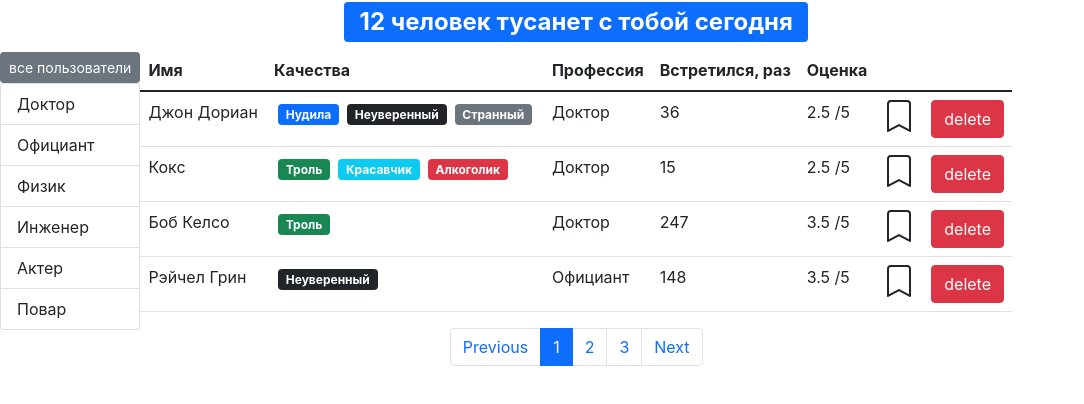
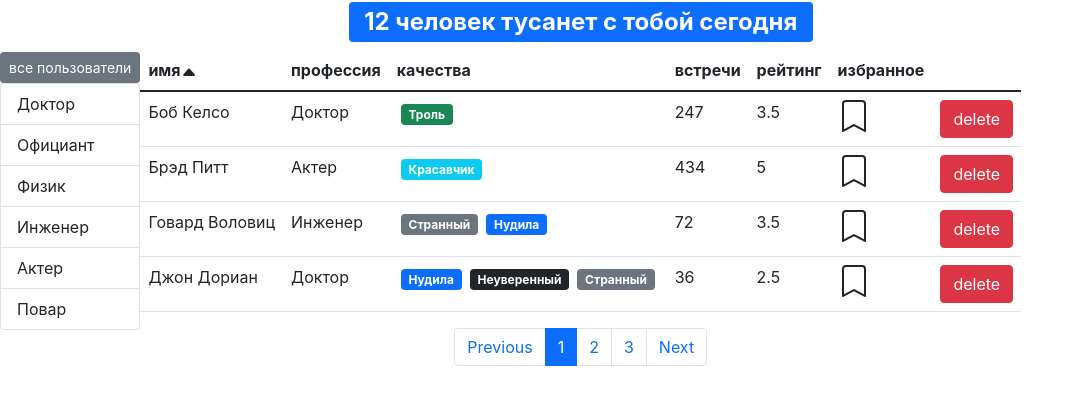
Before and after one commit to truten-original/fast-company, a React (Create React App) app: page / in a window 1280 px wide. Shown: the top 404 px of the page, without its empty margins (0-1084 px from the left). Built offline with nearby package versions, Linux system fonts and the light colour scheme.

Commit message:
feature/sort

```diff
--- a/src/api/fake.api/professions.api.js
+++ b/src/api/fake.api/professions.api.js
@@ -18,7 +18,7 @@ const fetchAll = () =>
   new Promise((resolve) => {
     window.setTimeout(function() {
       resolve(professions)
-    }, 2000)
+    }, 100)
   })
 
 export default {
--- a/src/api/fake.api/user.api.js
+++ b/src/api/fake.api/user.api.js
@@ -147,7 +147,7 @@ const fetchAll = () =>
   new Promise((resolve) => {
     window.setTimeout(function() {
       resolve(users)
-    }, 2000)
+    }, 100)
   })
 
 export default {
--- a/src/components/Header/Header.jsx
+++ /dev/null
@@ -1,16 +0,0 @@
-const Header = () => {
-  return (
-    <thead>
-      <tr>
-        <th scope="col">Имя</th>
-        <th scope="col">Качества</th>
-        <th scope="col">Профессия</th>
-        <th scope="col">Встретился, раз</th>
-        <th scope="col">Оценка</th>
-        <th />
-      </tr>
-    </thead>
-  )
-}
-
-export default Header
--- /dev/null
+++ b/src/components/Table/Table.jsx
@@ -0,0 +1,54 @@
+import TableHeader from "../TableHeader/TableHeader"
+import TableBody from "../TableBody/TableBody"
+import ToogleBookmark from "../User/iconsSvg/ToogleBookmark/ToogleBookmark"
+import PropTypes from "prop-types"
+import Qualities from "../Qualities/Qualities"
+const Table = ({
+  currentUsers,
+  handleDelete,
+  selectedSort,
+  handleSort,
+  handleBookmark
+}) => {
+  const sortingUnits = {
+    name: { name: "имя", path: "name" },
+    profession: { name: "профессия", path: "profession.name" },
+    qualities: {
+      name: "качества",
+      component: (user) => <Qualities user={user} />
+    },
+    completedMeetings: { name: "встречи", path: "completedMeetings" },
+    rate: { name: "рейтинг", path: "rate" },
+    bookmark: {
+      name: "избранное",
+      component: (user) => (
+        <ToogleBookmark handleBookmark={handleBookmark} user={user} />
+      ),
+      path: "bookmark"
+    },
+    delete: { component: "delete" }
+  }
+  return (
+    <table className="table">
+      <TableHeader
+        selectedSort={selectedSort}
+        onSort={handleSort}
+        sortingUnits={sortingUnits}
+      />
+      <TableBody
+        handleBookmark={handleBookmark}
+        users={currentUsers}
+        handleDelete={handleDelete}
+        sortingUnits={sortingUnits}
+      />
+    </table>
+  )
+}
+Table.propTypes = {
+  currentUsers: PropTypes.array,
+  handleDelete: PropTypes.func,
+  handleSort: PropTypes.func,
+  selectedSort: PropTypes.object,
+  handleBookmark: PropTypes.func
+}
+export default Table
--- /dev/null
+++ b/src/components/TableBody/TableBody.jsx
@@ -0,0 +1,28 @@
+import PropTypes from "prop-types"
+import User from "../User/User"
+
+const TableBody = ({ users, handleDelete, sortingUnits, handleBookmark }) => {
+  return (
+    <tbody>
+      {users &&
+        users.map((user) => {
+          return (
+            <User
+              handleBookmark={handleBookmark}
+              sortingUnits={sortingUnits}
+              user={user}
+              handleDelete={handleDelete}
+              key={user._id}
+            />
+          )
+        })}
+    </tbody>
+  )
+}
+TableBody.propTypes = {
+  users: PropTypes.array,
+  handleDelete: PropTypes.func,
+  sortingUnits: PropTypes.object,
+  handleBookmark: PropTypes.func
+}
+export default TableBody
--- /dev/null
+++ b/src/components/TableHeader/TableHeader.jsx
@@ -0,0 +1,45 @@
+import PropTypes from "prop-types"
+import CaretDown from "./iconsSvg/CaretDown/CaretDown"
+import CaretUp from "./iconsSvg/CaretUp/CaretUp"
+const TableHeader = ({ onSort, selectedSort, sortingUnits }) => {
+  const handleSort = (item) => {
+    selectedSort.sortParam === item
+      ? onSort({
+        ...selectedSort,
+        sortDirection: selectedSort.sortDirection === "asc" ? "desc" : "asc"
+      })
+      : onSort({ ...selectedSort, sortParam: item })
+  }
+  return (
+    <thead>
+      <tr>
+        {Object.keys(sortingUnits).map((unit) => (
+          <th
+            onClick={() => {
+              sortingUnits[unit].path && handleSort(sortingUnits[unit].path)
+            }}
+            role={sortingUnits[unit].path && "button"}
+            scope="col"
+            key={unit}
+          >
+            {sortingUnits[unit].name}
+            {sortingUnits[unit].path === selectedSort.sortParam &&
+              (selectedSort.sortDirection === "asc"
+                ? (
+                <CaretUp />
+                  )
+                : (
+                <CaretDown />
+                  ))}
+          </th>
+        ))}
+      </tr>
+    </thead>
+  )
+}
+TableHeader.propTypes = {
+  selectedSort: PropTypes.object,
+  onSort: PropTypes.func,
+  sortingUnits: PropTypes.object
+}
+export default TableHeader
--- /dev/null
+++ b/src/components/TableHeader/iconsSvg/CaretDown/CaretDown.jsx
@@ -0,0 +1,16 @@
+const CaretDown = () => {
+  return (
+    <svg
+      xmlns="http://www.w3.org/2000/svg"
+      width="16"
+      height="16"
+      fill="currentColor"
+      className="bi bi-caret-down-fill"
+      viewBox="0 0 16 16"
+    >
+      <path d="M7.247 11.14 2.451 5.658C1.885 5.013 2.345 4 3.204 4h9.592a1 1 0 0 1 .753 1.659l-4.796 5.48a1 1 0 0 1-1.506 0z" />
+    </svg>
+  )
+}
+
+export default CaretDown
--- /dev/null
+++ b/src/components/TableHeader/iconsSvg/CaretUp/CaretUp.jsx
@@ -0,0 +1,16 @@
+const CaretUp = () => {
+  return (
+    <svg
+      xmlns="http://www.w3.org/2000/svg"
+      width="16"
+      height="16"
+      fill="currentColor"
+      className="bi bi-caret-up-fill"
+      viewBox="0 0 16 16"
+    >
+      <path d="m7.247 4.86-4.796 5.481c-.566.647-.106 1.659.753 1.659h9.592a1 1 0 0 0 .753-1.659l-4.796-5.48a1 1 0 0 0-1.506 0z" />
+    </svg>
+  )
+}
+
+export default CaretUp
--- a/src/components/User/User.jsx
+++ b/src/components/User/User.jsx
@@ -1,33 +1,35 @@
+import _ from "lodash"
 import PropTypes from "prop-types"
-import { propTypes } from "react-bootstrap/esm/Image"
-import Qualities from "../Qualities/Qualities"
-import ToogleBookmark from "./iconsSvg/ToogleBookmark/ToogleBookmark"
-const User = ({ user, handleDelete }) => {
+const User = ({ user, handleDelete, sortingUnits }) => {
+  const renderUnit = (unit, user) => {
+    if (sortingUnits[`${unit}`].component) {
+      if (typeof sortingUnits[unit].component === "function") {
+        return sortingUnits[unit].component(user)
+      } else {
+        return (
+          <button
+            onClick={() => handleDelete(user._id)}
+            className="btn btn-danger"
+          >
+            delete
+          </button>
+        )
+      }
+    } else {
+      return _.get(user, _.get(sortingUnits, `${unit}.path`))
+    }
+  }
   return (
     <tr>
-      <td>{user.name}</td>
-      <td>
-        <Qualities user={user} />
-      </td>
-      <td>{user.profession.name}</td>
-      <td>{user.completedMeetings}</td>
-      <td>{user.rate} /5</td>
-      <td>
-        <ToogleBookmark />
-      </td>
-      <td>
-        <button
-          onClick={() => handleDelete(user._id)}
-          className="btn btn-danger"
-        >
-          delete
-        </button>
-      </td>
+      {Object.keys(sortingUnits).map((sortingUnit) => (
+        <td key={sortingUnit}> {renderUnit(sortingUnit, user)}</td>
+      ))}
     </tr>
   )
 }
 User.propTypes = {
   user: PropTypes.object,
-  handleDelete: PropTypes.func
+  handleDelete: PropTypes.func,
+  sortingUnits: PropTypes.object
 }
 export default User
--- a/src/components/User/iconsSvg/ToogleBookmark/ToogleBookmark.jsx
+++ b/src/components/User/iconsSvg/ToogleBookmark/ToogleBookmark.jsx
@@ -1,17 +1,22 @@
 import { useState } from "react"
+import PropTypes from "prop-types"
 import Bookmark from "../Bookmark/Bookmark"
 import BookmarkFill from "../BookmarkFill/BookmarkFill"
 import classes from "./ToogleBookmark.module.css"
-const ToogleBookmark = () => {
-  const [favourite, setFavourite] = useState(false)
-  const changeFavourite = () => setFavourite(!favourite)
+const ToogleBookmark = ({ handleBookmark, user }) => {
   return (
     <>
-      <span onClick={changeFavourite} className={classes.wrapper}>
-        {favourite ? <BookmarkFill /> : <Bookmark />}
+      <span
+        className={classes.wrapper}
+        onClick={() => handleBookmark(user._id)}
+      >
+        {user.bookmark ? <BookmarkFill /> : <Bookmark />}
       </span>
     </>
   )
 }
-
+ToogleBookmark.propTypes = {
+  handleBookmark: PropTypes.func,
+  user: PropTypes.object
+}
 export default ToogleBookmark
--- a/src/components/Users/Users.jsx
+++ /dev/null
@@ -1,18 +0,0 @@
-import PropTypes from "prop-types"
-import User from "../User/User"
-
-const Users = ({ users, handleDelete }) => {
-  return (
-    <tbody>
-      {users &&
-        users.map((user) => {
-          return <User user={user} handleDelete={handleDelete} key={user._id} />
-        })}
-    </tbody>
-  )
-}
-Users.propTypes = {
-  users: PropTypes.array,
-  handleDelete: PropTypes.func
-}
-export default Users
--- a/src/containers/UsersList/UsersList.jsx
+++ b/src/containers/UsersList/UsersList.jsx
@@ -1,23 +1,29 @@
-import { useRef, useState, useEffect } from "react"
+import _ from "lodash"
+import { useEffect, useRef, useState } from "react"
+import Table from "../../components/Table/Table"
 import api from "../../api"
-import Header from "../../components/Header/Header"
+import GroupList from "../../components/GroupList/GroupList"
 import Pagination from "../../components/Pagination/Pagination"
 import SearchStatus from "../../components/SearchStatus/SearchStatus"
-import Users from "../../components/Users/Users"
+import { countItemsOnPage } from "../../constants/constants"
 import { paginate } from "../../utils/utils"
-import { countItemsOnPage } from "../../constants/constants"
-import GroupList from "../../components/GroupList/GroupList"
 const UsersList = () => {
   const [users, setUsers] = useState()
   const [currentPage, setCurrentPage] = useState(1)
   const [selectedProfession, setSelectedProfession] = useState()
+  const [sort, setSort] = useState({ sortParam: "name", sortDirection: "asc" })
   const [professions, setProfessions] = useState()
   const item = useRef(countItemsOnPage)
   const filteredUsers = selectedProfession
     ? users?.filter((item) => item.profession.name === selectedProfession.name)
     : users
+  const sortedUsers = _.orderBy(
+    filteredUsers,
+    [sort.sortParam],
+    [sort.sortDirection]
+  )
   const countItems = filteredUsers?.length
-  const currentUsers = paginate(filteredUsers, currentPage, countItemsOnPage)
+  const currentUsers = paginate(sortedUsers, currentPage, countItemsOnPage)
   useEffect(() => {
     ;(async() => {
       const users = await api.users.fetchAll()
@@ -37,6 +43,17 @@ const UsersList = () => {
       setCurrentPage((prev) => prev - 1)
     }
   }
+  const handleBookmark = (id) => {
+    setUsers(
+      users.map((user) => {
+        if (user._id === id) {
+          return { ...user, bookmark: !user.bookmark }
+        }
+        return user
+      })
+    )
+    console.log(id)
+  }
 
   const handleChangePage = (pageIndex) => {
     setCurrentPage(pageIndex)
@@ -52,6 +69,9 @@ const UsersList = () => {
   }
   const hadleClearProfessionFilter = () => {
     setSelectedProfession()
+  }
+  const handleSort = (item) => {
+    setSort(item)
   }
   const renderPhrase = (number) => {
     const lastOne = Number(number.toString().slice(-1))
@@ -82,10 +102,13 @@ const UsersList = () => {
         <div className="d-flex align-items-center flex-column">
           <SearchStatus users={filteredUsers} renderPhrase={renderPhrase} />
           {countItems > 0 && (
-            <table className="table">
-              <Header />
-              <Users users={currentUsers} handleDelete={handleDelete} />
-            </table>
+            <Table
+              currentUsers={currentUsers}
+              handleDelete={handleDelete}
+              handleBookmark={handleBookmark}
+              selectedSort={sort}
+              handleSort={handleSort}
+            />
           )}
           <Pagination
             handleIncrementPage={handleIncrementPage}
```
